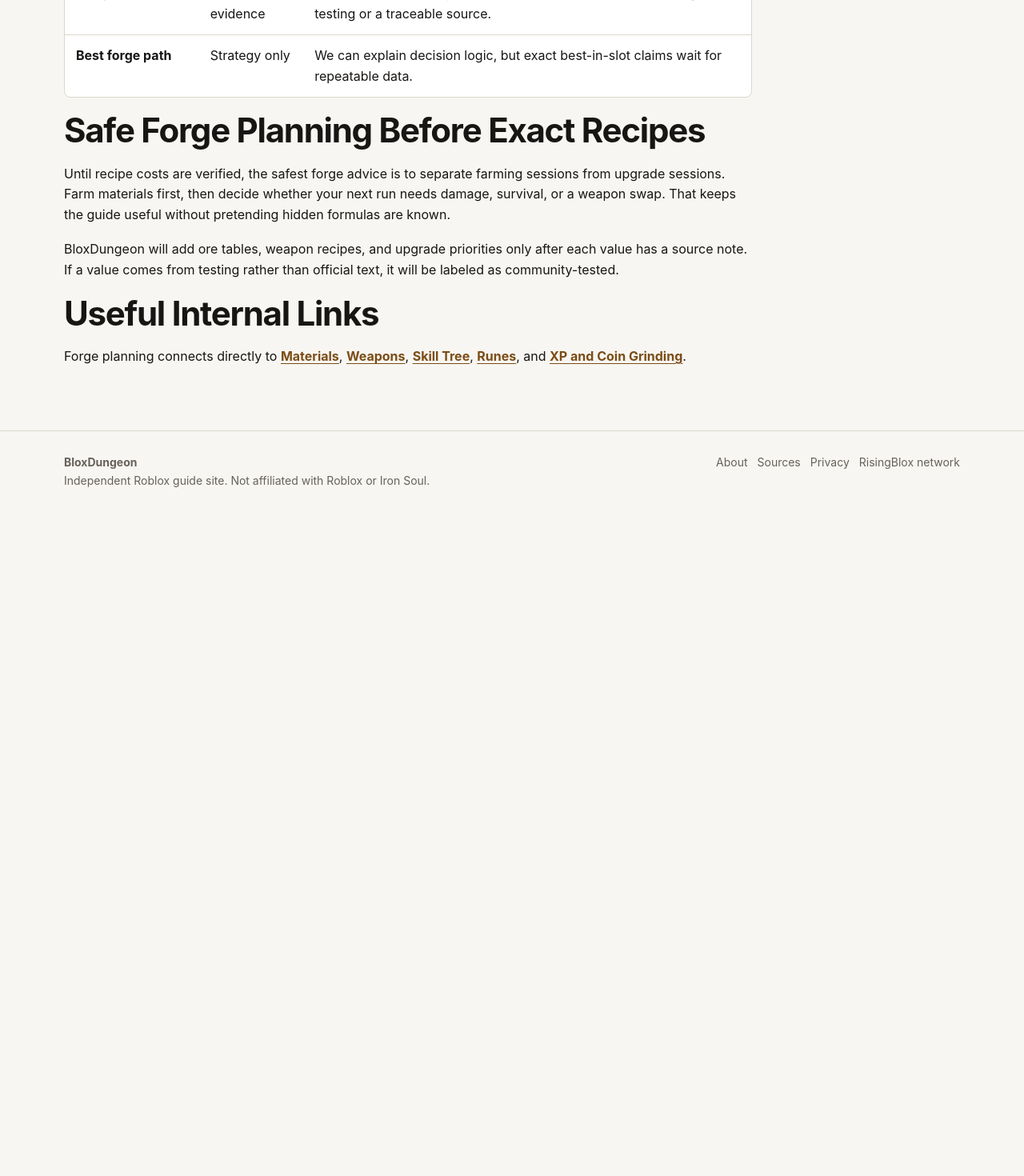
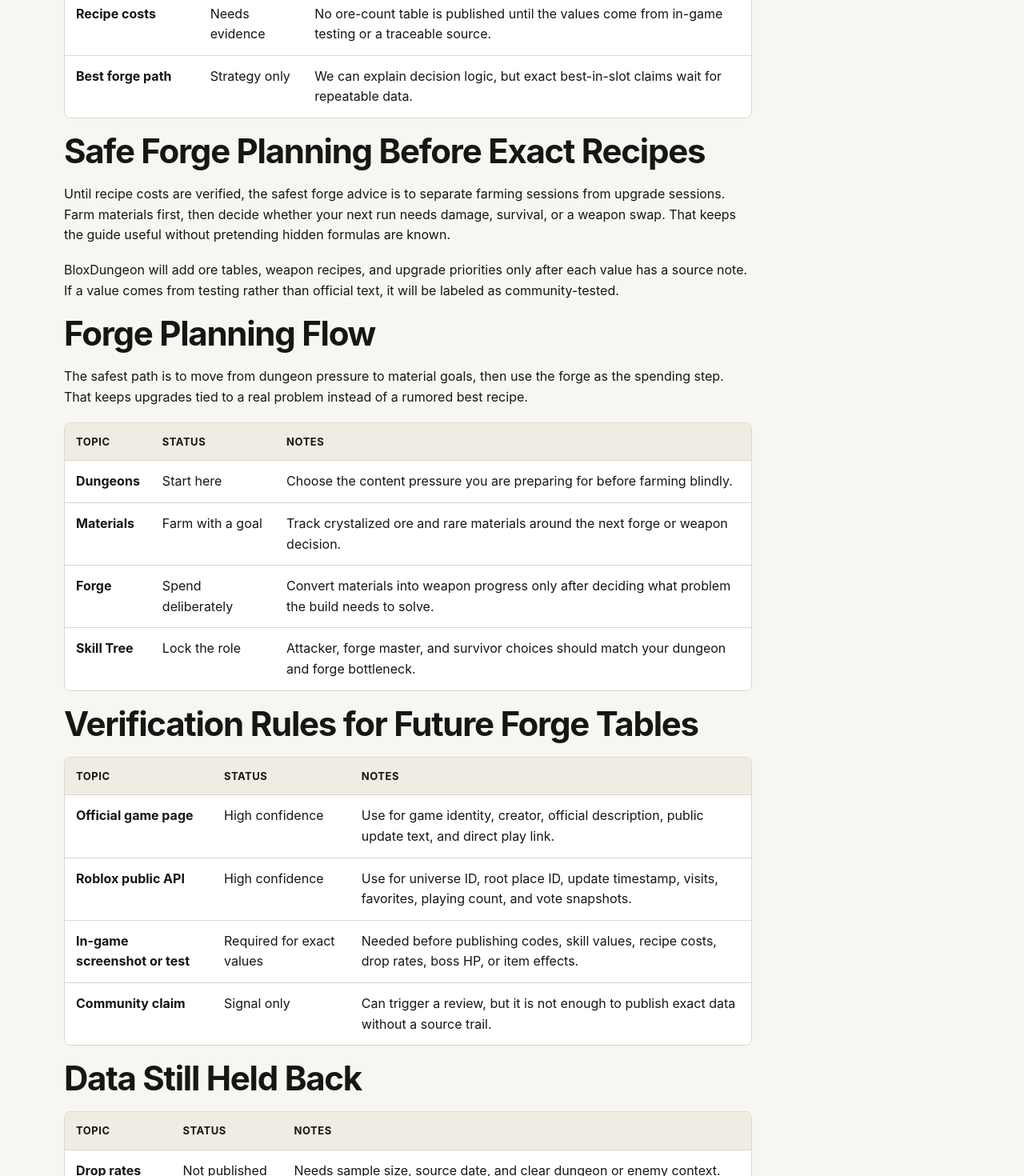
Before and after one commit to jazfox-cloud/bloxdungeon, a Next.js app: page /forge in a window 1280 px wide. Shown: the part 1330-2800 px from the top of the page at 80% size. Before the commit the page ends 1970 px from the top, so only its background shows below. Built offline with nearby package versions, Linux system fonts and the light colour scheme.

Commit message:
feat: deepen high-traffic guide pages

```diff
--- a/app/forge/page.tsx
+++ b/app/forge/page.tsx
@@ -1,7 +1,8 @@
 import type { Metadata } from "next";
 import PageShell from "@/components/PageShell";
 import StatusTable from "@/components/StatusTable";
-import { forgeResearchRows, officialMechanics } from "@/content/iron-soul";
+import { evidenceGaps, forgeResearchRows, officialMechanics, progressionPathRows, verificationChecklist } from "@/content/iron-soul";
+import { gameSnapshot } from "@/content/site";
 import { faqJsonLd, JsonLd, pageMetadata } from "@/lib/seo";
 
 export const metadata: Metadata = pageMetadata({
@@ -20,6 +21,14 @@
     {
       question: "Does BloxDungeon publish forge recipe costs?",
       answer: "Not yet. Ore counts, recipes, and best-forge tables are held until they can be verified from in-game testing or a traceable source."
+    },
+    {
+      question: "What should I decide before using the forge?",
+      answer: "Decide whether your current bottleneck is dungeon survival, damage, material farming, or weapon direction. The forge should solve a specific progression problem."
+    },
+    {
+      question: "How does the forge connect to the skill tree?",
+      answer: "The official description names attacker, forge master, and survivor paths. Forge choices should support whichever path solves your current dungeon problem."
     }
   ]);
 
@@ -34,7 +43,10 @@
       <div className="content">
         <div className="notice">
           <strong>Recipe data is not complete yet.</strong>
-          <p>We will not publish ore counts, rarity claims, or best-recipes tables until those values are sourced.</p>
+          <p>
+            Last checked {gameSnapshot.lastChecked}. We will not publish ore counts, rarity claims,
+            or best-recipes tables until those values are sourced.
+          </p>
         </div>
 
         <h2>What Is Verified</h2>
@@ -59,6 +71,19 @@
           community-tested.
         </p>
 
+        <h2>Forge Planning Flow</h2>
+        <p>
+          The safest path is to move from dungeon pressure to material goals, then use the forge as the
+          spending step. That keeps upgrades tied to a real problem instead of a rumored best recipe.
+        </p>
+        <StatusTable rows={progressionPathRows} />
+
+        <h2>Verification Rules for Future Forge Tables</h2>
+        <StatusTable rows={verificationChecklist} />
+
+        <h2>Data Still Held Back</h2>
+        <StatusTable rows={evidenceGaps.filter((item) => ["Recipe costs", "Drop rates"].includes(item.label))} />
+
         <h2>Useful Internal Links</h2>
         <p>
           Forge planning connects directly to <a href="/materials/">Materials</a>,{" "}
--- a/content/iron-soul.ts
+++ b/content/iron-soul.ts
@@ -1,4 +1,4 @@
-export const verificationDate = "2026-06-21";
+export const verificationDate = "2026-06-23";
 
 export const officialMechanics = [
   {
@@ -110,6 +110,75 @@
   }
 ];
 
+export const verificationChecklist = [
+  {
+    label: "Official game page",
+    status: "High confidence",
+    note: "Use for game identity, creator, official description, public update text, and direct play link."
+  },
+  {
+    label: "Roblox public API",
+    status: "High confidence",
+    note: "Use for universe ID, root place ID, update timestamp, visits, favorites, playing count, and vote snapshots."
+  },
+  {
+    label: "In-game screenshot or test",
+    status: "Required for exact values",
+    note: "Needed before publishing codes, skill values, recipe costs, drop rates, boss HP, or item effects."
+  },
+  {
+    label: "Community claim",
+    status: "Signal only",
+    note: "Can trigger a review, but it is not enough to publish exact data without a source trail."
+  }
+];
+
+export const progressionPathRows = [
+  {
+    label: "Dungeons",
+    status: "Start here",
+    note: "Choose the content pressure you are preparing for before farming blindly."
+  },
+  {
+    label: "Materials",
+    status: "Farm with a goal",
+    note: "Track crystalized ore and rare materials around the next forge or weapon decision."
+  },
+  {
+    label: "Forge",
+    status: "Spend deliberately",
+    note: "Convert materials into weapon progress only after deciding what problem the build needs to solve."
+  },
+  {
+    label: "Skill Tree",
+    status: "Lock the role",
+    note: "Attacker, forge master, and survivor choices should match your dungeon and forge bottleneck."
+  }
+];
+
+export const evidenceGaps = [
+  {
+    label: "Boss HP",
+    status: "Not published",
+    note: "Needs repeatable in-game testing or reliable patch/source notes."
+  },
+  {
+    label: "Drop rates",
+    status: "Not published",
+    note: "Needs sample size, source date, and clear dungeon or enemy context."
+  },
+  {
+    label: "Recipe costs",
+    status: "Not published",
+    note: "Needs screenshot or test evidence for each material count."
+  },
+  {
+    label: "Active codes",
+    status: "Not published",
+    note: "Needs exact code, reward, redemption result, and current status."
+  }
+];
+
 export const forgeResearchRows = [
   {
     label: "Ore names and sources",
--- a/content/site.ts
+++ b/content/site.ts
@@ -23,12 +23,12 @@
   creatorType: "Roblox group with verified badge",
   genre: "RPG / Action RPG",
   created: "2026-03-20",
-  updated: "2026-06-20",
-  visits: "83.5M+",
-  playing: "13.7K+",
-  favorites: "131K+",
+  updated: "2026-06-22",
+  visits: "87.7M+",
+  playing: "10.8K+",
+  favorites: "137.5K+",
   maxPlayers: "16",
-  lastChecked: "2026-06-21",
+  lastChecked: "2026-06-23",
   robloxUrl: "https://www.roblox.com/games/117533937949084/Iron-Soul-Dungeon",
   robloxApiUrl: "https://games.roblox.com/v1/games?universeIds=9910245722"
 };
```
Also changed, not shown: app/codes/page.tsx (+19 -2 lines), app/dungeons/page.tsx (+24 -4 lines), app/materials/page.tsx (+22 -3 lines), app/skill-tree/page.tsx (+28 -1 lines).
